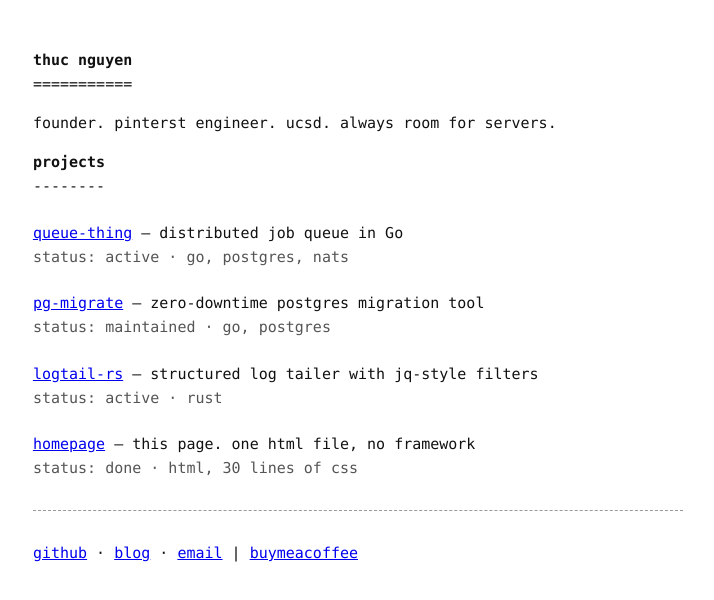
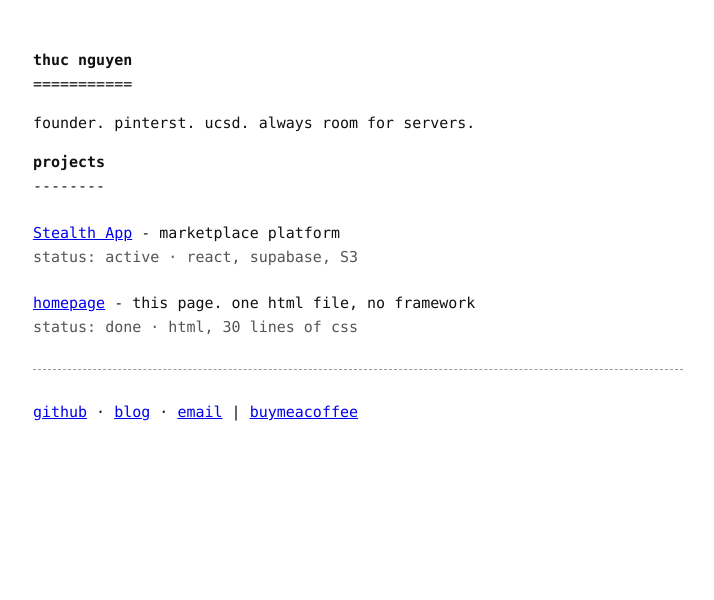
Before and after one commit to thucngyyen/homepage, a plain HTML site: page index.html in a window 1280 px wide. Shown: the whole page, without its empty margins (282-996 px from the left). Drawn offline with Linux system fonts and the light colour scheme.

```diff
--- a/index.html
+++ b/index.html
@@ -37,7 +37,7 @@
 <header>
   <h1>thuc nguyen</h1>
   <div class="rule">===========</div>
-  <p>founder. pinterst engineer. ucsd. always room for servers.</p>
+  <p>founder. pinterst. ucsd. always room for servers.</p>
 </header>
 
 <main>
@@ -49,22 +49,12 @@
 
   <ul class="projects">
   <li class="project">
-    <a href="#">queue-thing</a> — distributed job queue in Go<br>
-    <span class="meta">status: active · go, postgres, nats</span>
+    <a href="#">Stealth App</a> - marketplace platform<br>
+    <span class="meta">status: active · react, supabase, S3</span>
   </li>
 
   <li class="project">
-    <a href="#">pg-migrate</a> — zero-downtime postgres migration tool<br>
-    <span class="meta">status: maintained · go, postgres</span>
-  </li>
-
-  <li class="project">
-    <a href="#">logtail-rs</a> — structured log tailer with jq-style filters<br>
-    <span class="meta">status: active · rust</span>
-  </li>
-
-  <li class="project">
-    <a href="projects/?project=homepage">homepage</a> — this page. one html file, no framework<br>
+    <a href="projects/?project=homepage">homepage</a> - this page. one html file, no framework<br>
     <span class="meta">status: done · html, 30 lines of css</span>
   </li>
   </ul>
```
Also changed, not shown: 1 other file.
